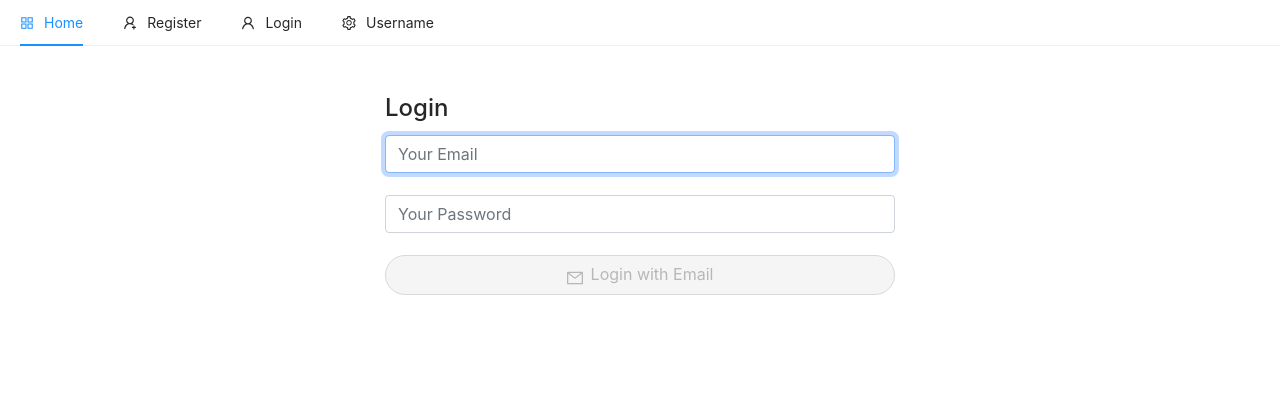
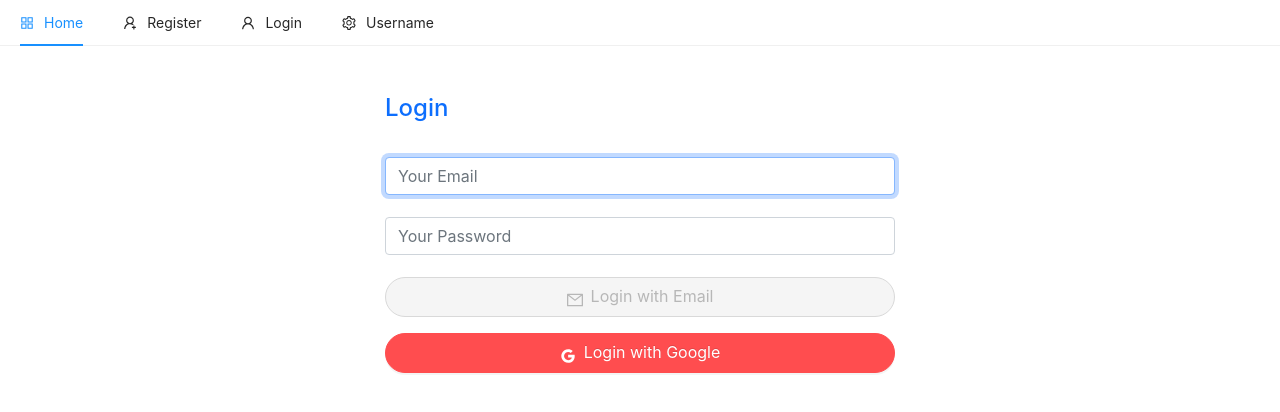
Before and after one commit to anuragyadav20062002/MERN-Ecommerce-Website, a React (Create React App) app in the folder client/: page /login in a window 1280 px wide. Shown: the top 412 px of the page. Built offline with nearby package versions, Linux system fonts and the light colour scheme; no server answers.

Commit message:
added logging in with google

```diff
--- a/client/src/pages/auth/Login.jsx
+++ b/client/src/pages/auth/Login.jsx
@@ -1,10 +1,10 @@
 /* eslint-disable no-unused-vars */
 import React from "react"
 import { useState } from "react"
-import { auth } from "../../Firebase"
+import { auth, Provider } from "../../Firebase"
 import { toast } from "react-toastify"
 import { Button } from "antd"
-import { MailOutlined } from "@ant-design/icons"
+import { MailOutlined, GoogleOutlined } from "@ant-design/icons"
 import { useDispatch } from "react-redux"
 
 const Login = ({ history }) => {
@@ -12,6 +12,33 @@
   const [password, setPassword] = useState("")
   const [loading, setLoading] = useState("")
   let dispatch = useDispatch(false)
+
+  //google login
+
+  const googleLogin = async () => {
+    auth
+      .signInWithPopup(Provider)
+      .then(async (result) => {
+        const { user } = result
+        const idTokenResult = user.getIdTokenResult()
+
+        dispatch({
+          type: "LOGGED_IN_USER",
+          payload: {
+            email: user.email,
+            token: idTokenResult.token,
+          },
+        })
+        history.push("/")
+        toast.success("Successfully Logged in")
+      })
+      .catch((error) => {
+        console.log(error)
+        toast.error(error.message)
+      })
+  }
+
+  //email login
 
   const handleSubmit = async (e) => {
     e.preventDefault()
@@ -83,9 +110,26 @@
       <div className="container p-5">
         <div className="row">
           <div className="col-md-6 offset-md-3">
-            <h4>Login</h4>
+            {loading ? (
+              <h4 className="text-danger">Loading...</h4>
+            ) : (
+              <h4 className="text-primary">Login</h4>
+            )}
+            <br />
 
             {loginForm()}
+
+            <Button
+              onClick={googleLogin}
+              type="danger"
+              className="mb-3"
+              block
+              shape="round"
+              icon={<GoogleOutlined />}
+              size="large"
+            >
+              Login with Google
+            </Button>
           </div>
         </div>
       </div>
```
